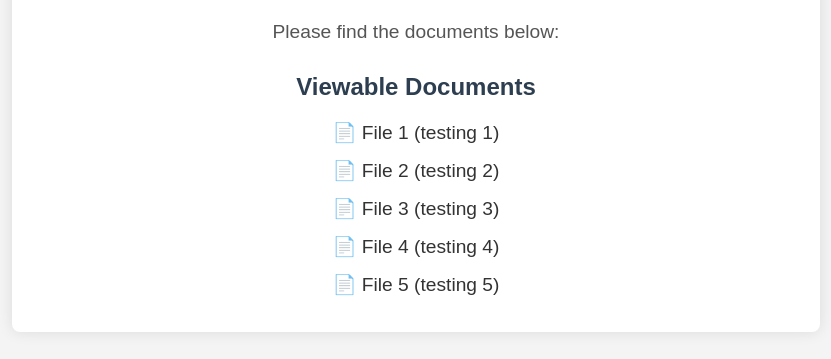
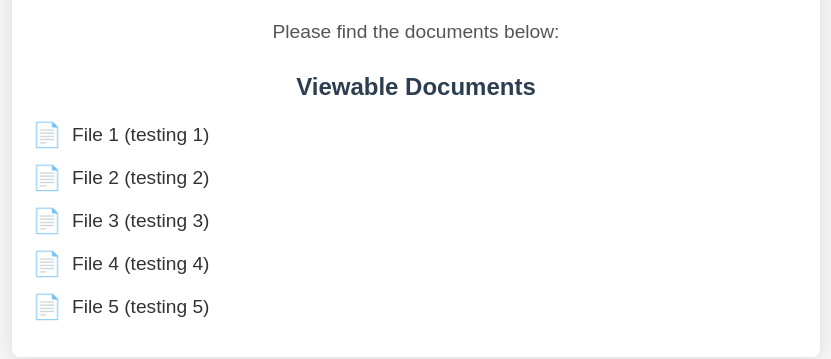
Before and after one commit to tchpv/attachments, a plain HTML site: page index.html in a window 1280 px wide. Shown: the part 179-538 px from the top of the page, without its empty margins (224-1055 px from the left). Drawn offline with Linux system fonts and the light colour scheme.

Commit message:
Update styles.css

```diff
--- a/styles.css
+++ b/styles.css
@@ -50,18 +50,20 @@ p {
 
 .downloads li {
     margin-bottom: 15px;
-    text-align: center;
+    text-align: left;
     font-size: 1.2em;
+    display: flex;
+    align-items: center;
+    justify-content: flex-start;
 }
 
-.downloads a {
+.pdf-link {
+    font-size: 24px;
     color: #2c3e50;
     text-decoration: none;
-    display: inline-flex;
-    align-items: center;
-    font-weight: 500;
+    margin-right: 10px;
 }
 
-.downloads a:hover {
+.pdf-link:hover {
     color: #3498db;
 }
```
